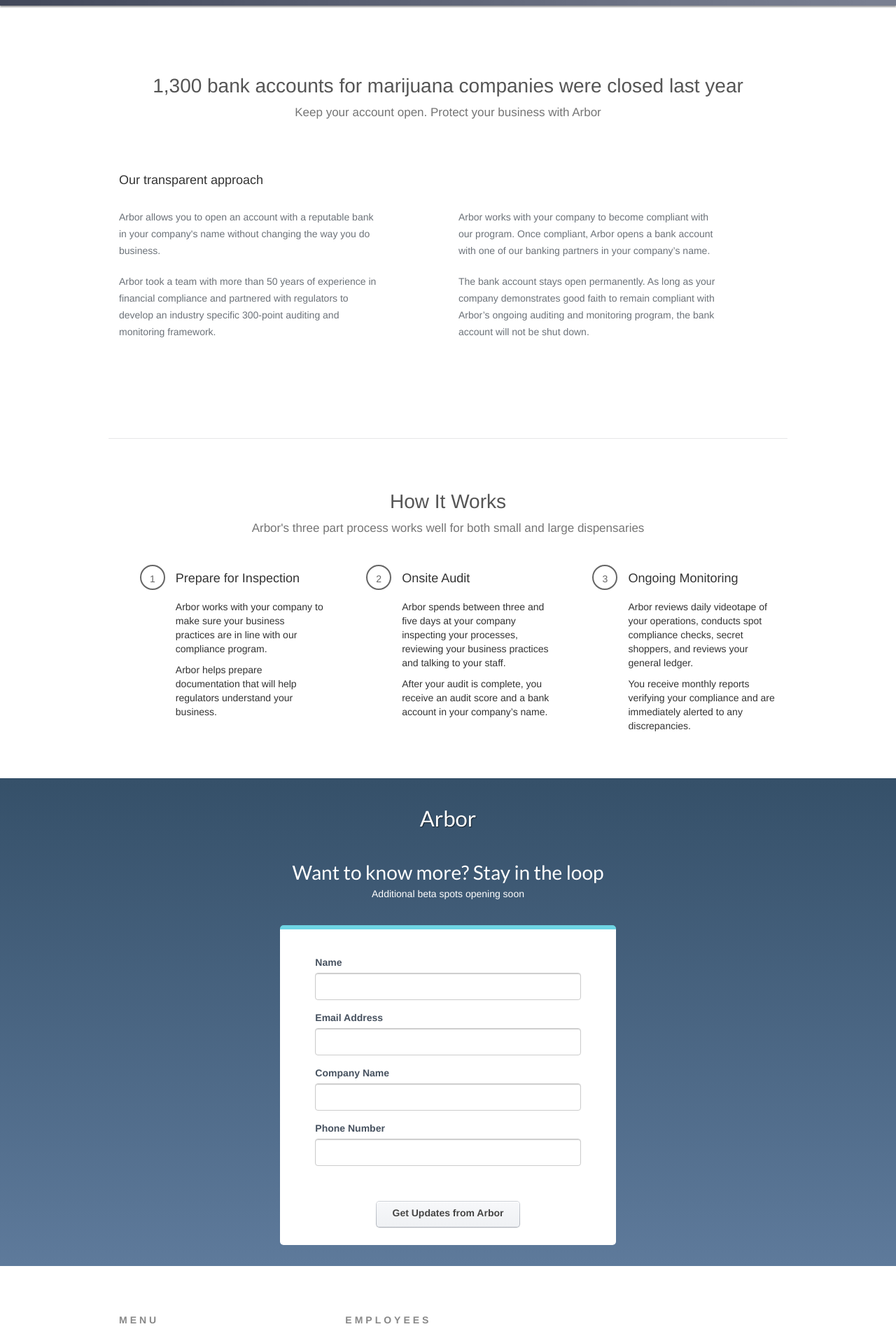
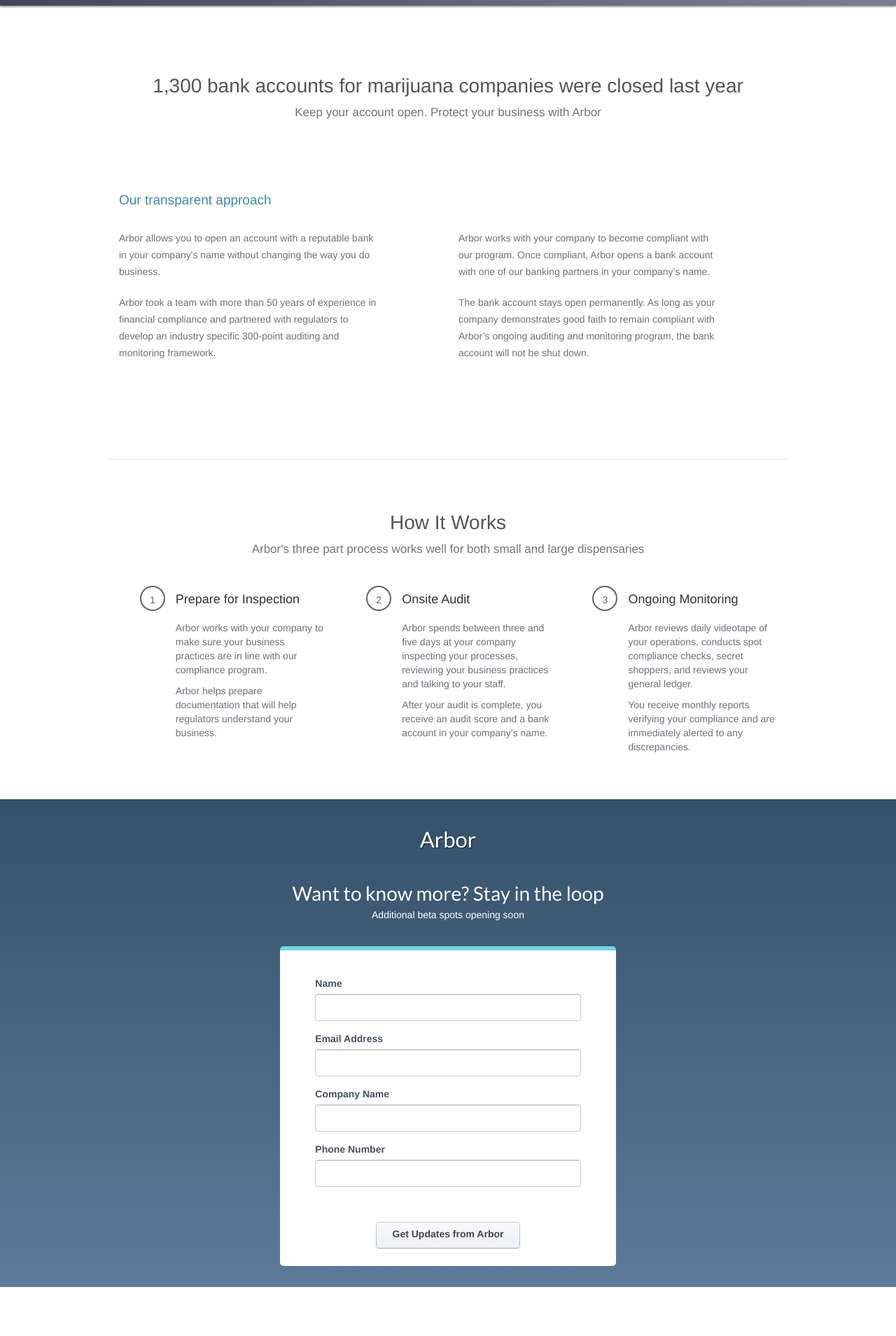
Before and after one commit to GetArbor/getarbor.github.io, a Jekyll site: the page built from index.html, in a window 1280 px wide. Shown: the part 572-2481 px from the top of the page at 70% size. Built offline with Jekyll 4.4.1, drawn with Linux system fonts in a browser that asks for light colours; nearby versions of some CDN libraries; grey boxes are pictures that could not be loaded.

Commit message:
[wip] more index changes

```diff
--- a/css/theme.scss
+++ b/css/theme.scss
@@ -37,7 +37,7 @@
     p {
       -webkit-font-smoothing: antialiased;
       -moz-osx-font-smoothing: grayscale;
-      // font-size: 12px;
+      color: #6C7279;
     }
   }
   padding-bottom: 55px;
--- a/index.html
+++ b/index.html
@@ -24,7 +24,7 @@
       <p></p>
     </div>
     <div class="row feature">
-			<div class="col-md-12">
+			<div class="col-md-12 info">
 				<h4>Our transparent approach</h4>
 			</div>
       <div class="col-md-6 info">
```
